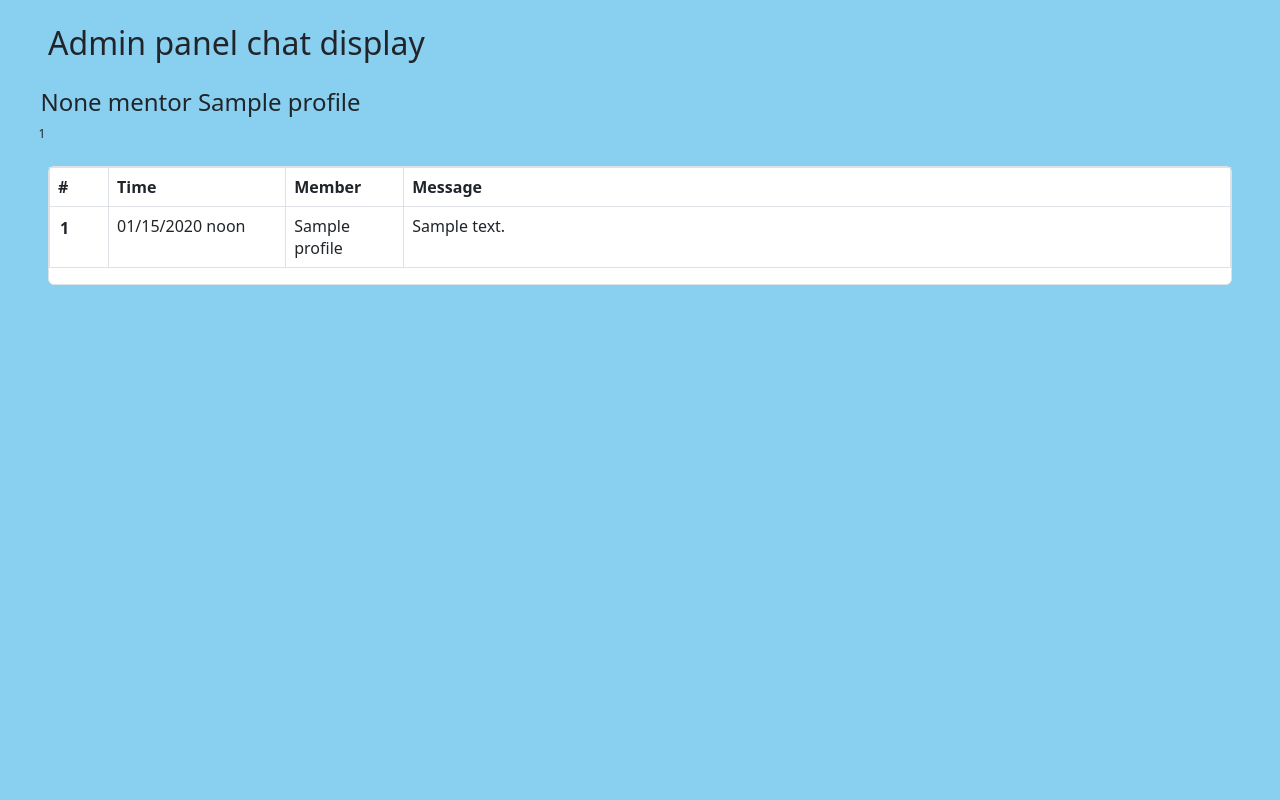
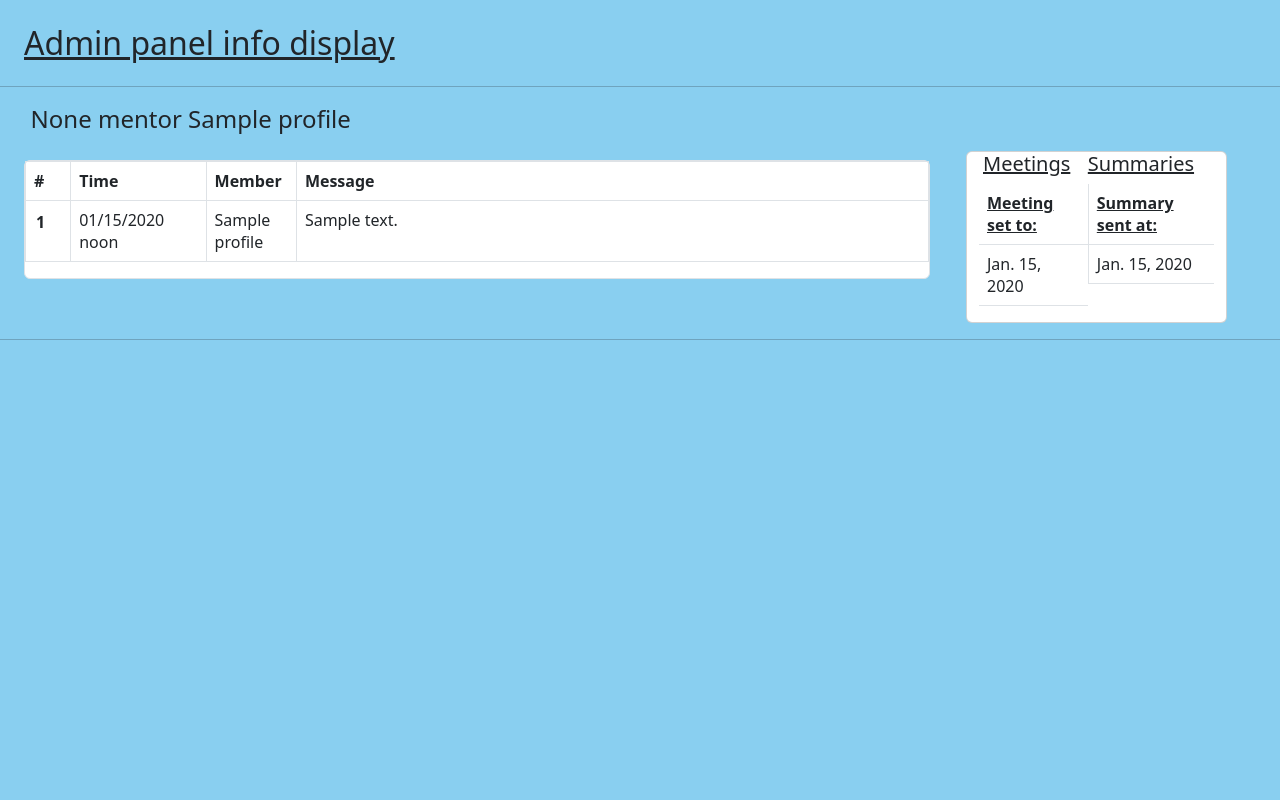
Before and after one commit to orhalimi/dojo-discord-bot, a Django app: page / in a window 1280 px wide. Run offline with Django 4.2, Linux system fonts and the light colour scheme; data comes from the database, SQL or seed files in the repository; tables that the repository leaves empty hold one stand-in row (values such as "Sample post").

Commit message:
Made changes to enable seeing both the summaries and meetings in the admin panel

```diff
--- a/chat_bot.py
+++ b/chat_bot.py
@@ -19,7 +19,8 @@ class DiscordBot(commands.Bot):
         logging.basicConfig(filename=LOG_PWD, level=logging.DEBUG, format=LOG_FMT)
         self.core = Core()
         intents = discord.Intents.all()
-        commands.Bot.__init__(self, command_prefix="!", intents=intents, case_insensitive=True)
+        commands.Bot.__init__(self, command_prefix="!",
+                              intents=intents, case_insensitive=True)
         self.add_commands()
 
     async def on_ready(self) -> None:
--- a/core.py
+++ b/core.py
@@ -4,15 +4,15 @@ import json
 import requests
 from requests.auth import HTTPBasicAuth
 
-AUTH = {"username": "zionamsalem", "password": "pass"}
+AUTH = {"username": "admin", "password": "admin4"}
 ADDRESS = "http://127.0.0.1:8000/api/"
+
 
 class Core:
     ''' encapsulate all functionality into one class '''
 
     def __init__(self):
         self.auth = HTTPBasicAuth(AUTH["username"], AUTH["password"])
-
 
     def exist(self, endpoint: str, record_id: int) -> bool:
         ''' recive table name and id and return if the record is exist in db '''
--- a/webapp/static/css/main.css
+++ b/webapp/static/css/main.css
@@ -1,62 +1,6 @@
-html{
 
-}
 body{
     padding: 0px;
     margin: 0px;
     background-color: #89CFF0;
 }
-
-.rooms-container{
-    display:grid;
-    grid-template-columns: 1fr 5fr;
-    grid-template-rows: 1fr;
-    grid-template-areas: "rooms-list rooms-messages";
-}
-.chat-container{
-    border: solid 1px black;
-    width: 50%;
-    margin-left: 2em;
-}
-
-.room-list{
-    grid-area: rooms-list;
-    overflow-y: scroll;
-    background-color: #89CFF0;
-}
-
-
-.chat{
-    grid-area: rooms-messages;
-    overflow-y: scroll;
-    background-color: #89CFF0;
-}
-.button {
-    padding: 10px 30px;
-    font-size: 15px;
-}
-
-.room {
-	background:linear-gradient(to bottom, #33bdef 5%, #019ad2 100%);
-	background-color:#33bdef;
-	border-radius:6px;
-	border:1px solid #057fd0;
-	display:inline-block;
-	cursor:pointer;
-	color:#ffffff;
-	font-family:Arial;
-	font-size:15px;
-	font-weight:bold;
-	padding:6px 24px;
-	text-decoration:none;
-	text-shadow:0px -1px 0px #5b6178;
-    margin: 3px 0px 3px 0px;
-}
-.room:hover {
-	background:linear-gradient(to bottom, #019ad2 5%, #33bdef 100%);
-	background-color:#019ad2;
-}
-.room:active {
-	position:relative;
-	top:1px;
-}
--- a/webapp/templates/dashboard.html
+++ b/webapp/templates/dashboard.html
@@ -3,13 +3,15 @@
 {% block content %}
 
 
-<h2 class="mx-5 my-4">Admin panel chat display</h2>
+<h2 class="mx-4 text-decoration-underline my-4">Admin panel info display</h2>
 <body>
-
+<hr>
     {% for r in rooms %}
+    <div class="room-container">
+      <div class="row">
+      <div class="col-9">
     <h4 style="margin-left:3%;padding: 2px;">{{r}}</h4>
-    <h5 style="margin-left:3%;padding: 0px;font-size: 12px;">{{r.id}}</h5>
-    <div class="card rounded border border-1 mx-5 my-4 scrolly">
+    <div class="card rounded border border-1 mx-4 my-4">
 
         <table class="table table-bordered table-hover">
             <thead class="thead-dark">
@@ -30,14 +32,56 @@
                 <td>{{ m.content }}</td>
               </tr>
                 {% endif %}
+              </div>
             {% endfor %}
 
             </tbody>
           </table>
             </div>
+          </div>
+            <div class="summary-event-table mt-5  card col-3 d-flex flex-row" style="width:20%">
+              <div>  <h5 class="text-decoration-underline ms-1 ">Meetings</h5>
+                <table class="table border-left border-2 ">
+                  <thead class="thead-dark">
+                  <tr>
+                    <th scope="col" class="text-decoration-underline ">Meeting set to:</th>
+                  </tr>
+                  </thead>
+                  <tbody>
+                    {% for e in events%}
+                      {% if e.room.id == r.id %}
+                      <tr>
+                        <td>{{e.target_date_and_time | date}}</td>
+                    </tr>
+                    {% endif %}
+                    {% endfor %}
+                  </tbody>
+                  </table>
+                </div>
+              <div>
+              <h5 class="text-decoration-underline">Summaries</h5>
+              <table class="table ">
+                <thead >
+                <tr>
+                  <th scope="col" class="text-decoration-underline border-start">Summary sent at:</th>
+                </tr>
+                </thead>
+                <tbody>
+                  {% for s in summaries%}
+                    {% if s.room.id == r.id%}
+                    <tr>
+                    <td class="border-start">{{s.created_at |date}}</td>
+                  </tr>
+                  {%endif%}
+                  {% endfor %}
+                </tbody>
+                </table>
             </div>
-            <!-- <li>{{ m }} | {{ m.room.id }}</li> -->
+
+          </div>
+          </div>
     </div>
+    <hr/>
     {% endfor %}
 
 </body>
--- a/webapp/views.py
+++ b/webapp/views.py
@@ -1,10 +1,10 @@
 """ this file used as a main feature of django, we can register views for specific urls """
+from asyncio import events
 import datetime
 from django.shortcuts import render
-from .models import Message, Room,Profile
+from .models import Message, Room, Profile, Summary, Event
 from django.utils import timezone
 import pytz
-
 
 
 def dashboard(request):
@@ -13,7 +13,8 @@ def dashboard(request):
     date: str = request.GET.get("from_date")
     all_rooms = Room.objects.all().order_by("-created_at")
     all_messages = Message.objects.all().order_by("created_at")
-    profiles = Profile.objects.all()
+    all_summaries = Summary.objects.all().order_by("created_at")
+    all_events = Event.objects.all().order_by("created_at")
 
     if date != None:
         c_date: object = datetime.datetime.now(tz=pytz.UTC)
@@ -23,6 +24,6 @@ def dashboard(request):
             created_at__range=[date, c_date_format]
         ).order_by("created_at")
 
-
-    context = {"messages": all_messages, "rooms": all_rooms}
+    context = {"messages": all_messages, "rooms": all_rooms,
+               "summaries": all_summaries, "events": all_events}
     return render(request, "dashboard.html", context)
```
Also changed, not shown: dbot/api/serializers.py (+3 -9 lines), 1 other file.
